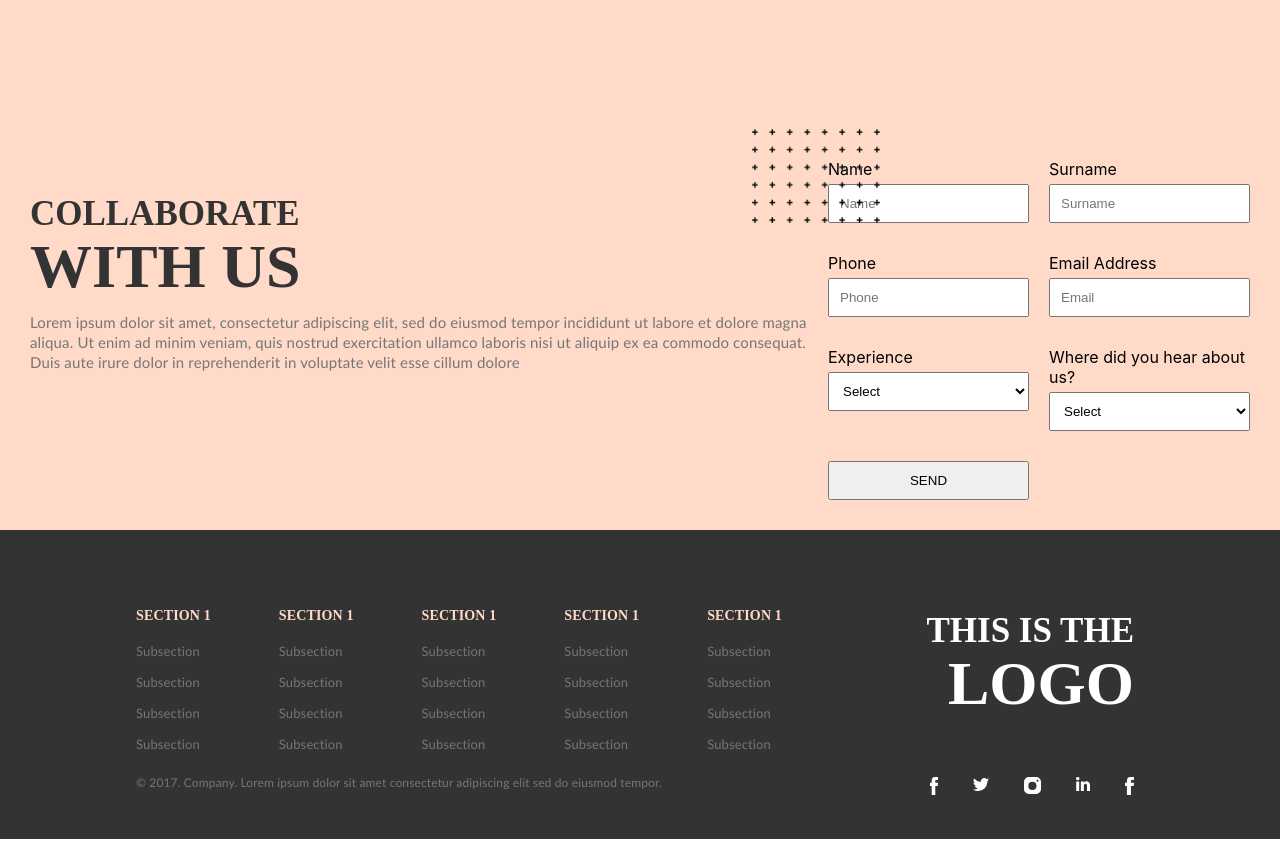
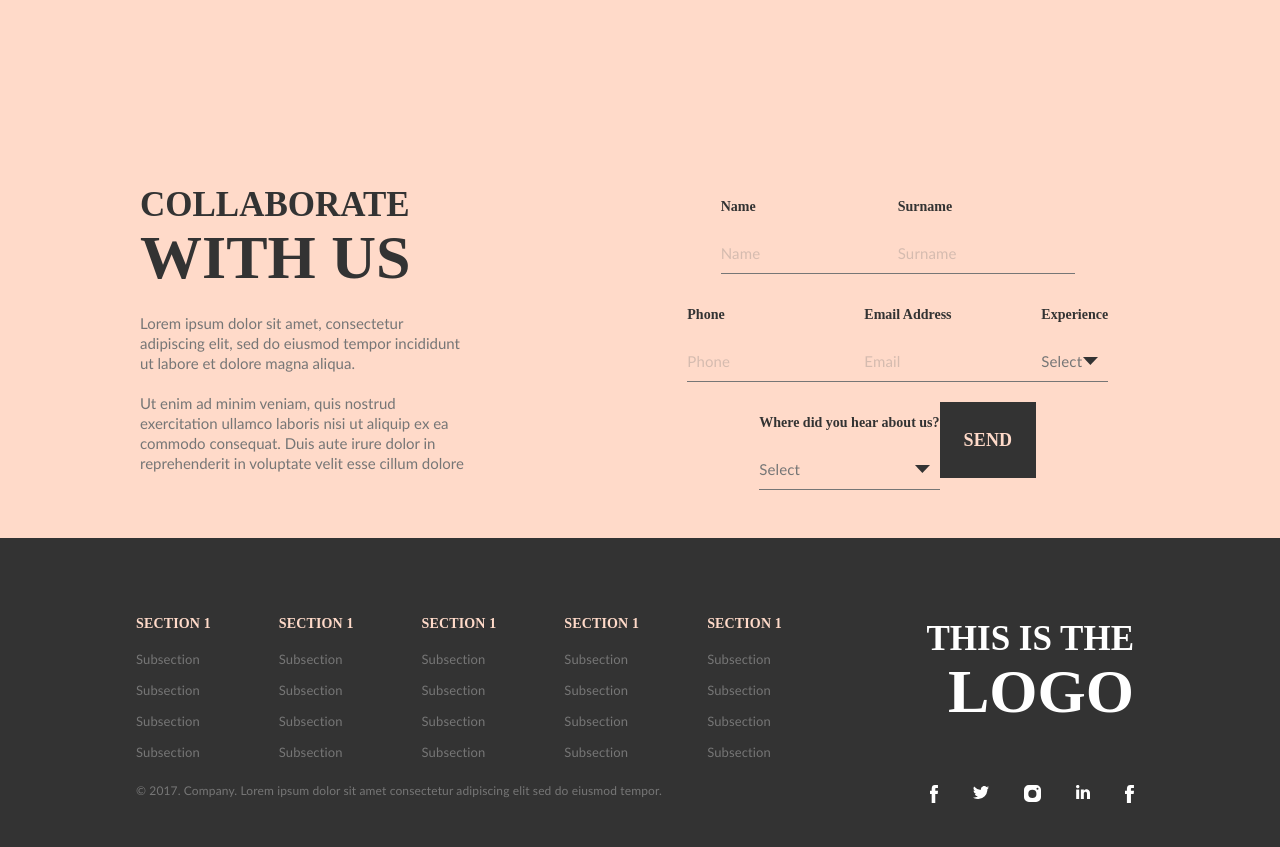
Before and after one commit to arvindkmr/Studio-Graphene-Assgin, a React (Create React App) app: page / in a window 1280 px wide. Shown: the part 3700-4547 px from the top of the page. Built offline with nearby package versions, Linux system fonts and the light colour scheme.

Commit message:
Feat: Collabrate with us First Section fixed

```diff
--- a/src/Contact.css
+++ b/src/Contact.css
@@ -1,75 +1,130 @@
 .contact-section {
     position: relative;
-    width: 100vw;
+    width: 100%;
     min-height: 50vh;
-    margin: 0 auto;
     display: flex;
     flex-direction: row;
-    justify-content: space-between;
+    align-items: center;
     background-color: #FFDAC9;
     box-sizing: border-box;
-    padding: 30px;
+    padding: 50px 140px 20px 140px ;
     overflow: hidden;
+
+}
+
+.contact-header {
+    text-align: center;
+    width: 100%;
+    margin-bottom: 30px; /* Adjust based on your spacing needs */
 }
 
 .contact-header h2 {
-    text-align: left;
-    font: normal normal bold 35px/52px 'DIN Condensed'; /* updated font styling */
-    margin-bottom: 0; /* remove margin if not needed */
-    color: #333333; /* updated text color */
+    text-align: start;
+    font: normal normal bold 35px/52px 'DIN Condensed';
+    color: #333333;
+    margin: 0;
 }
 
-  .contact-header span { /* styling for "With Us" */
-    display: block; /* makes it a block-level element */
-    text-align: left;
-    font: normal normal bold 62px/52px 'DIN Condensed'; /* updated font styling */
-    letter-spacing: 0px;
-    color: #333333; /* updated text color */
+.contact-header span {
+    font: normal normal bold 62px/52px 'DIN Condensed';
+    color: #333333;
+}
+.contact-description{
+    width: 330px;
+    height: auto;
 }
 
-  .contact-description {
-    text-align: left;
-    font: normal normal normal 15px/20px 'Gill Sans'; /* updated font styling */
-    letter-spacing: 0.15px;
-    color: #767676; /* updated text color */
-    opacity: 1; /* ensure full opacity */
-    margin-top: 20px; /* add margin at the top if necessary */
+.contact-description-1 {
+    text-align: start;
+    font: normal normal normal 15px/20px 'Gill Sans';
+    color: #767676;
+    opacity: 1;
+    margin-top: 20px;
+    margin-bottom: 20px;
+}
+.contact-description-2{
+    text-align: start;
+    font: normal normal normal 15px/20px 'Gill Sans';
+    color: #767676;
+    opacity: 1;
+    /* margin-top: 20px;  */
 }
 
 .contact-form {
-    display: grid;
-    grid-template-columns: 1fr 1fr;
-    grid-gap: 20px;
+    display: flex;
+    justify-content: center;
+    width: 100%;
+    width: calc(100% - 60px);
+    flex-wrap: wrap;
+}
+
+.form-row {
+    display: flex;
+    justify-content: space-between;
+    width: 100%;
 }
 
 .form-group {
     display: flex;
     flex-direction: column;
+    margin-right: 0px; /* adds space between the columns, adjust as needed */
+}
+
+.form-group:last-child {
+    margin-right: 0; /* removes margin from the last element */
 }
 
 .form-group label {
+    font: bold 14px/42px 'DIN Condensed';
+    color: #333333;
     margin-bottom: 5px;
+    text-align: left;
 }
 
 .form-group input,
 .form-group select {
-    padding: 10px;
-    margin-bottom: 10px;
+    -webkit-appearance: none;
+    -moz-appearance: none;
+    appearance: none;
+    border: none;
+    border-bottom: 1px solid #767676;
+background-color: transparent;
+color: #767676;
+font-family: 'Gill Sans', sans-serif;
+font-size: 15px;
+line-height: 20px;
+letter-spacing: 0.15px;
+opacity: 1;
+padding: 10px 0;
+margin-bottom: 20px;
+}
+
+.form-group input::placeholder,
+.form-group select::placeholder {
+color: #767676;
+opacity: 0.3; /* Lower opacity for the placeholder text */
 }
 
 .form-group button {
-    padding: 10px;
+background-color: #333333;
+font: normal normal bold 18px/52px 'DIN Condensed';
+letter-spacing: 0.18px;
+color: #FFDAC9;
+border: none;
+outline: none;
 cursor: pointer;
+transition: background-color 0.3s ease;
 }
 
-  .contact-section::before {
-    content: '';
-    position: absolute;
-    top: 0;
-    right: 400px;
-    width: 10vw;
-    height: 100vh;
-    background: url('./Assets/star-pattern.png') no-repeat; /* Adjust path as necessary */
-    background-size: contain; /* Or 'cover' depending on the effect you want */
-    pointer-events: none; /* Ensures the pattern doesn't interfere with clicking */
+.send-button {
+padding: 12px 24px; /* Adjust padding to match your design /
+margin-top: 20px; / Space from the last input field */
 }
+
+/* Adjustments for the select dropdown arrow */
+.form-group select {
+background-image: url('./Assets/down-arrow.svg');
+background-repeat: no-repeat;
+background-position: right 10px top 50%;
+background-size: 15px;
+}
--- a/src/Contact.js
+++ b/src/Contact.js
@@ -1,17 +1,27 @@
-import React from 'react'
-import './Contact.css'
+
+import React from 'react';
+import './Contact.css';
+import downArrow from './Assets/down-arrow.svg';
+
 export default function Contact() {
     return (
         <div className="contact-section">
             <div className="contact-header">
-        <h2>COLLABORATE<br /><span>WITH US</span></h2> {/* Updated to include "With Us" in a <span> */}
-        <p className="contact-description">
+                <h2>COLLABORATE<br /><span>WITH US</span></h2>
+                <div className='contact-description'>
+
+                <p className="contact-description-1">
                     Lorem ipsum dolor sit amet, consectetur adipiscing elit, sed do eiusmod tempor incididunt ut labore et dolore magna aliqua.
+                </p>
+                <p className="contact-description-2">
                     Ut enim ad minim veniam, quis nostrud exercitation ullamco laboris nisi ut aliquip ex ea commodo consequat.
                     Duis aute irure dolor in reprehenderit in voluptate velit esse cillum dolore
+
                 </p>
                 </div>
+            </div>
             <form className="contact-form">
+
                 <div className="form-group">
                     <label htmlFor="name">Name</label>
                     <input type="text" id="name" name="name" placeholder="Name" />
@@ -19,7 +29,9 @@ export default function Contact() {
                 <div className="form-group">
                     <label htmlFor="surname">Surname</label>
                     <input type="text" id="surname" name="surname" placeholder="Surname" />
+
                 </div>
+
                 <div className="form-group">
                     <label htmlFor="phone">Phone</label>
                     <input type="tel" id="phone" name="phone" placeholder="Phone" />
@@ -27,23 +39,26 @@ export default function Contact() {
                 <div className="form-group">
                     <label htmlFor="email">Email Address</label>
                     <input type="email" id="email" name="email" placeholder="Email" />
+
                 </div>
+
                 <div className="form-group">
                     <label htmlFor="experience">Experience</label>
-            <select id="experience" name="experience">
+                    <select id="experience" name="experience" style={{ backgroundImage: `url(${downArrow})` }}>
                         <option value="">Select</option>
                         {/* Additional options here */}
                     </select>
                 </div>
                 <div className="form-group">
                     <label htmlFor="source">Where did you hear about us?</label>
-            <select id="source" name="source">
+                    <select id="source" name="source" style={{ backgroundImage: `url(${downArrow})` }}>
                         <option value="">Select</option>
                         {/* Additional options here */}
                     </select>
+
                 </div>
                 <div className="form-group">
-            <button type="submit">SEND</button>
+                    <button type="submit" className="send-button">SEND</button>
                 </div>
             </form>
         </div>
```
Also changed, not shown: src/Assets/down-arrow.svg (added). Lines whose indentation alone changed are shown as unchanged.
